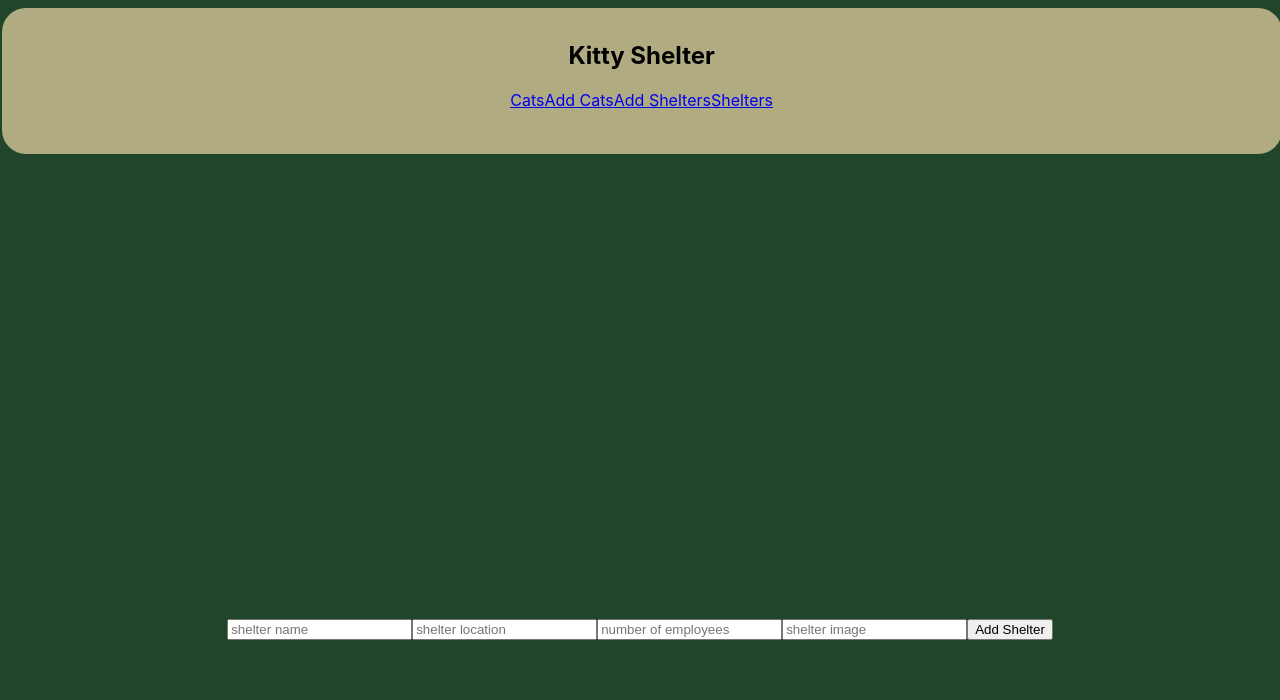
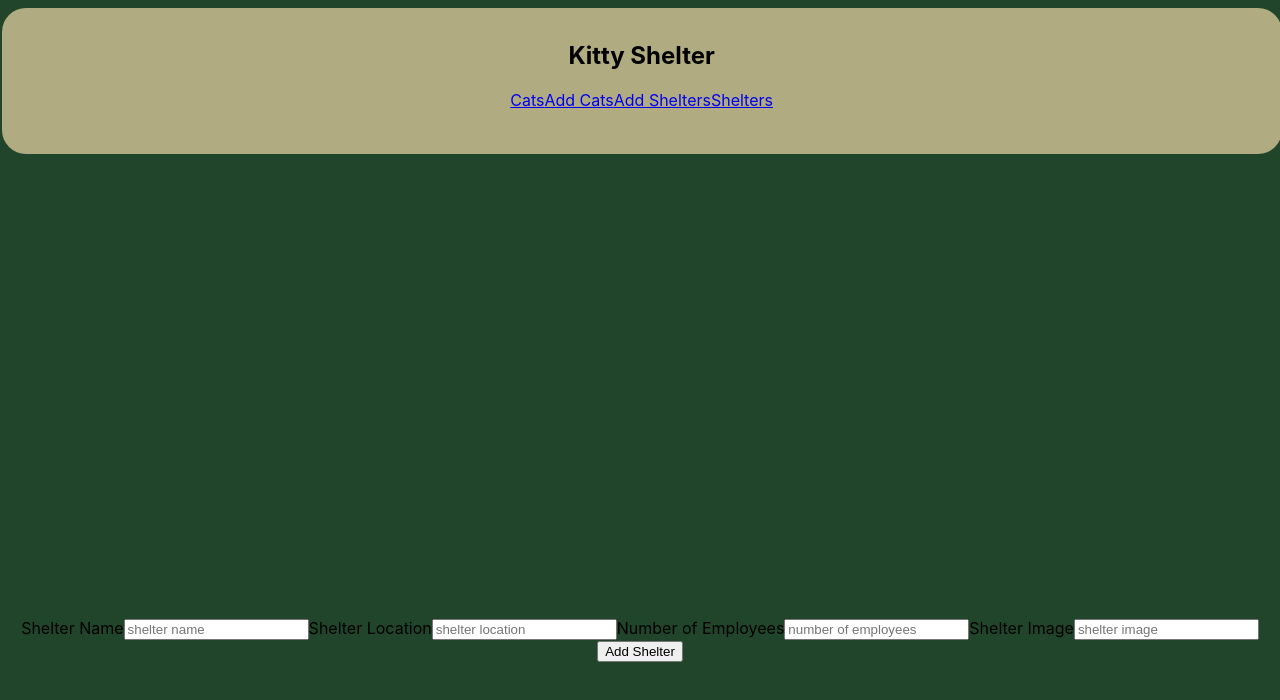
Before and after one commit to JamesSalcedo001/front, a React (Create React App) app: page /addshelterform in a window 1280 px wide. Shown: the top 700 px of the page. Built offline with nearby package versions, Linux system fonts and the light colour scheme; no server answers.

Commit message:
added submit event with a post request for the shelter form

```diff
--- a/src/AddShelterForm.js
+++ b/src/AddShelterForm.js
@@ -1,6 +1,10 @@
 import {useState} from "react"
+import {useHistory} from "react-router-dom"
 
-function AddShelterForm() {
+function AddShelterForm({addShelter}) {
+
+    const history = useHistory()
+
     const [formData, setFormData] = useState({
         name: "",
         location: "",
@@ -8,25 +12,52 @@ function AddShelterForm() {
         image: ""
     })
 
-    function changeHandler() {
+    function changeHandler(e) {
         const {name, value} = e.target
         setFormData((formDataObj) => ({...formDataObj, [name]:value }))
     }
 
+
+    function submit(e) {
+        e.preventDefault()
+        const configObj = {
+            method: "POST",
+            headers: {
+                "Content-Type": "application/json",
+                Accept: "application/json",
+            },
+            body: JSON.stringify({...formData}),
+        }
+
+        fetch("http://localhost:9292/shelters", configObj)
+        .then((res) => res.json())
+        .then((newShelter) => {
+            addShelter(newShelter)
+            setFormData({
+                name: "",
+                location: "",
+                employees: "",
+                image: ""
+            })
+            history.push("/shelters")
+        })
+    }
+
+
     return (
         <div>
-            <form>
-                <label htmlFor="name"></label>
+            <form onSubmit={submit}>
+                <label htmlFor="name">Shelter Name</label>
                 <input onChange={changeHandler} value={formData.name} placeholder="shelter name"/>
 
-                <label htmFor="location"></label>
+                <label htmFor="location">Shelter Location</label>
                 <input onChange={changeHandler} value={formData.location} placeholder="shelter location"/>
 
-                <label htmlFor="employees"></label>
+                <label htmlFor="employees">Number of Employees</label>
                 <input onChange={changeHandler} value={formData.employees} placeholder="number of employees"/>
 
-                <label htmlFor="image"></label>
-                <input onChange={changeHandler} value={formData.image} placeholder="shelter image"/>
+                <label htmlFor="image">Shelter Image</label>
+                <input onChange={changeHandler} value={formData.image} placeholder="shelter image" alt={formData.name}/>
 
                 <button type="submit">Add Shelter</button>
             </form>
--- a/src/MainPage.js
+++ b/src/MainPage.js
@@ -27,6 +27,10 @@ function MainPage() {
         setCats((catArr) => [...catArr, newCat])
       }
 
+      function addShelter(newShelter) {
+        setShelters((shelterArr) => [...shelterArr, newShelter])
+      }
+
       function catRemoved(id) {
         const removedCatArr = cats.filter((catObj) => catObj.id !== id)
         setCats(removedCatArr)
@@ -40,11 +44,11 @@ function MainPage() {
                 </Route>
 
                 <Route exact path="/addshelterform">
-                    <AddShelterForm/>
+                    <AddShelterForm addShelter={addShelter}/>
                 </Route>
 
                 <Route exact path="/shelters">
-                    <SheltersList shelters={shelters}/>
+                    <SheltersList shelters={shelters} />
                 </Route>
 
                 <Route exact path="/cats">
```
